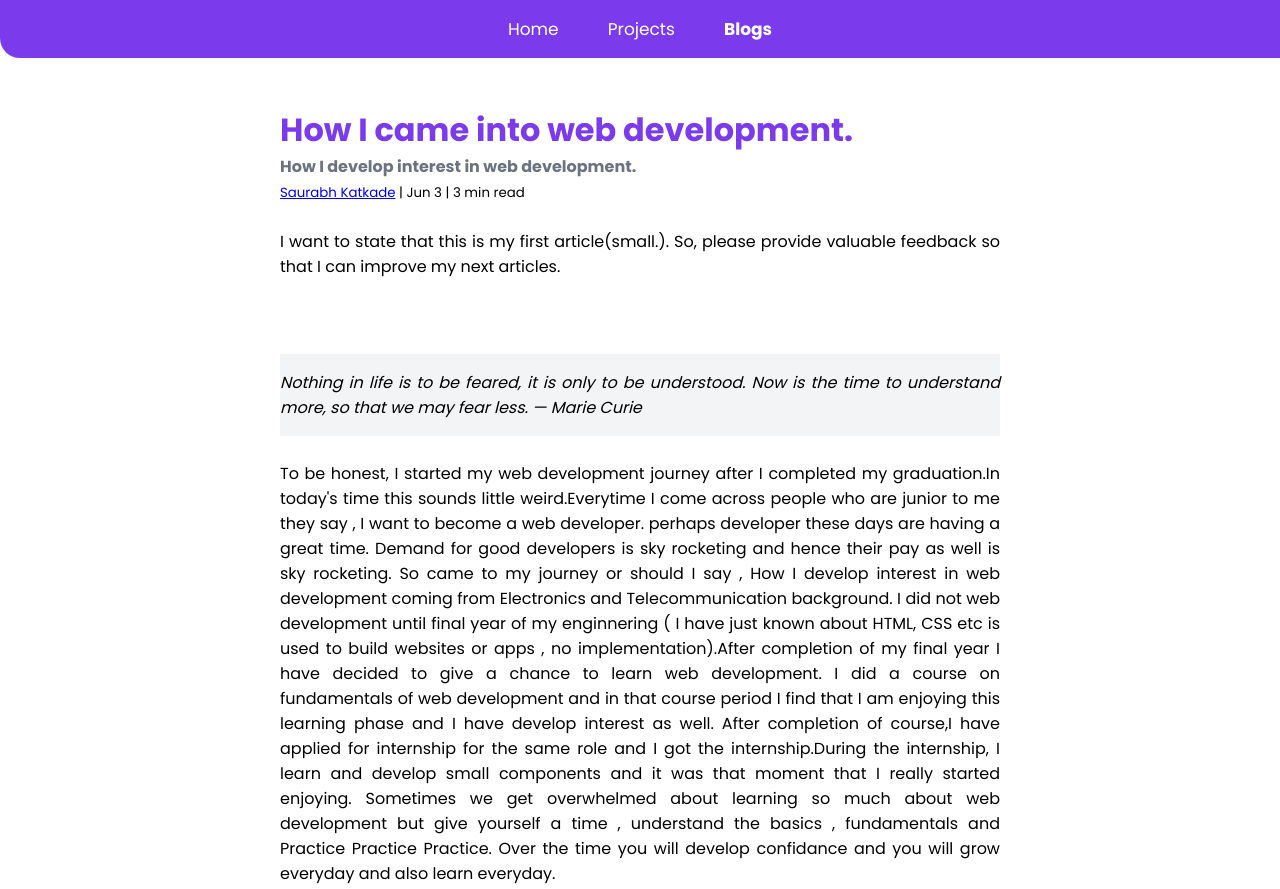
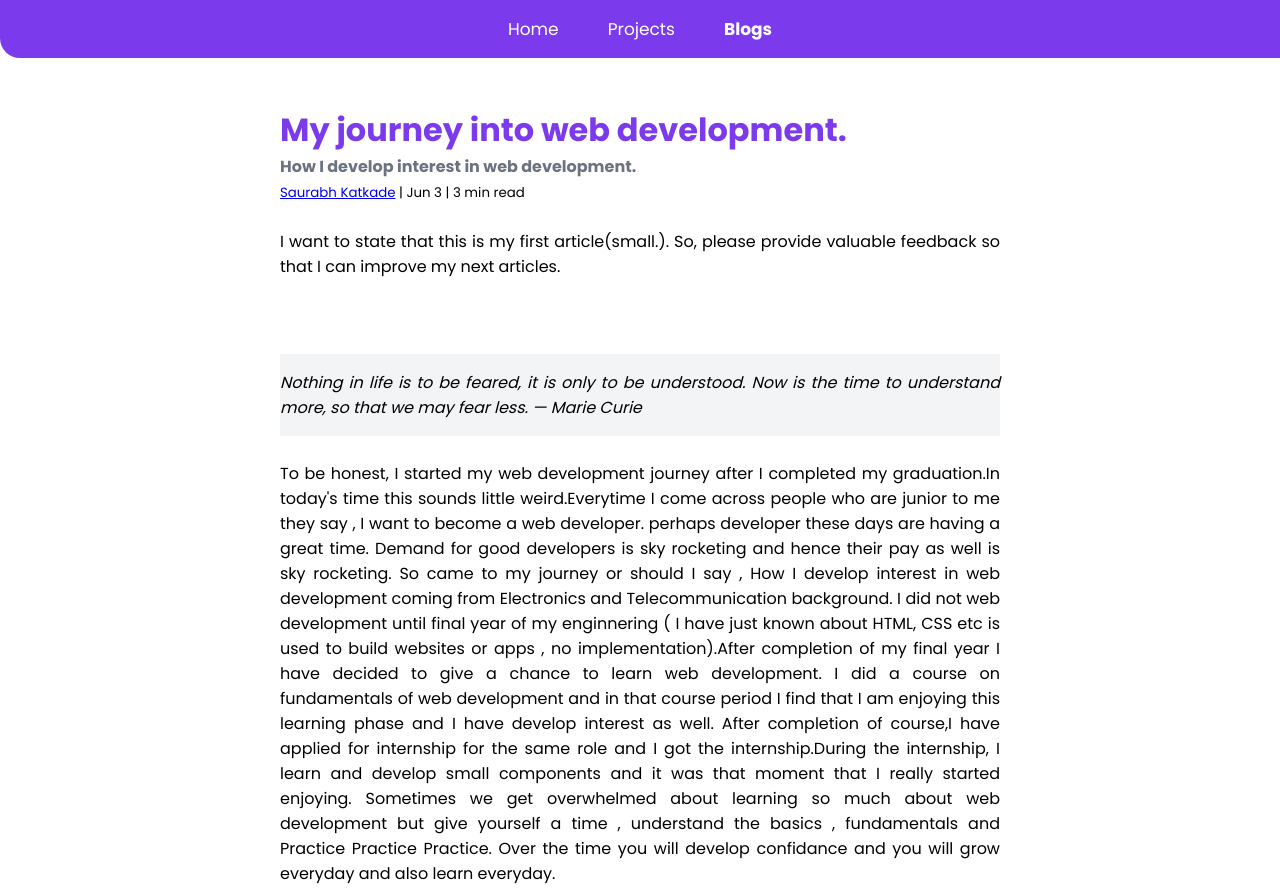
Before and after one commit to saurabh1514/Saurabh_Portfolio, a plain HTML site: page myjourney.html in a window 1280 px wide. Shown: the top 889 px of the page. Drawn offline with Linux system fonts and the light colour scheme.

Commit message:
update : journey.html
changes in heading

```diff
--- a/myjourney.html
+++ b/myjourney.html
@@ -27,7 +27,7 @@
 
         <div class="main">
             <div class="blog-container blog-div">
-                <h1 class="blog-heading">How I came into web development.</h1>
+                <h1 class="blog-heading">My journey into web development.</h1>
                 <h4 class="blog-sub-head">How I develop interest in web development.</h4>
                 <small><a href="./index.html">Saurabh Katkade</a> | Jun 3 | 3 min read</small>
                 <br><br>
```
